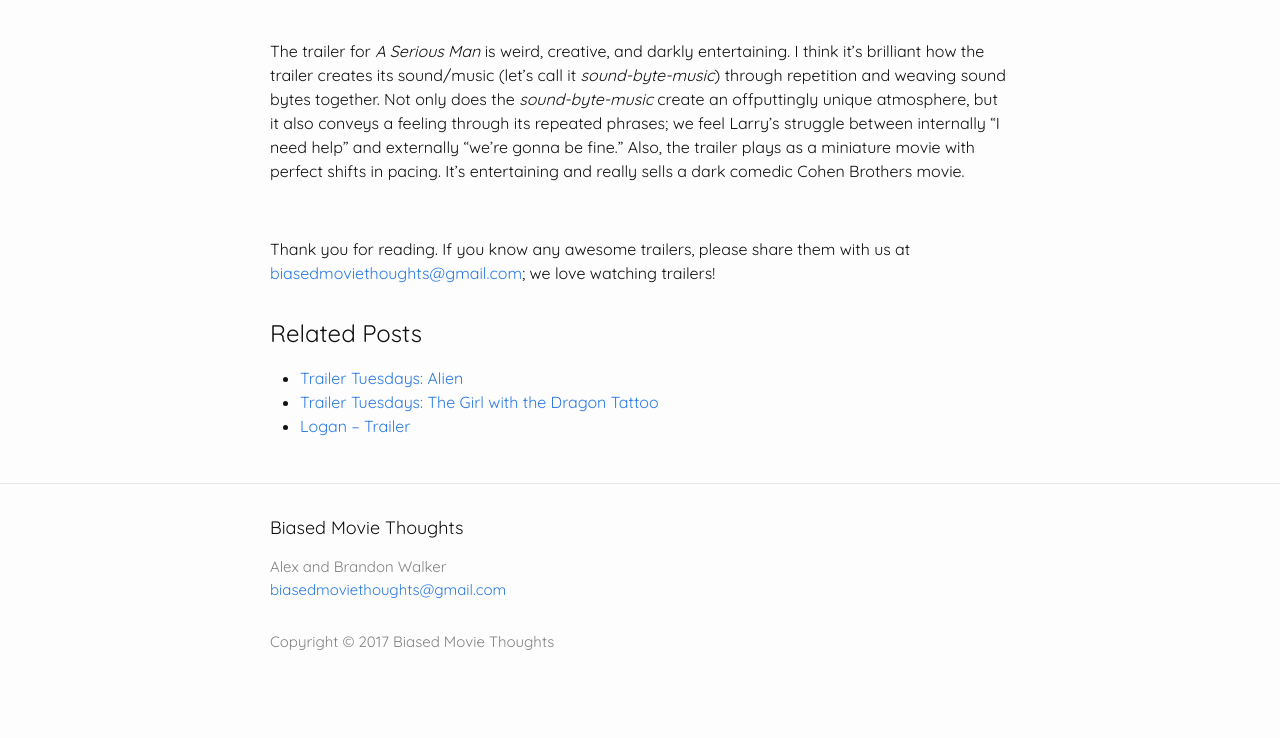
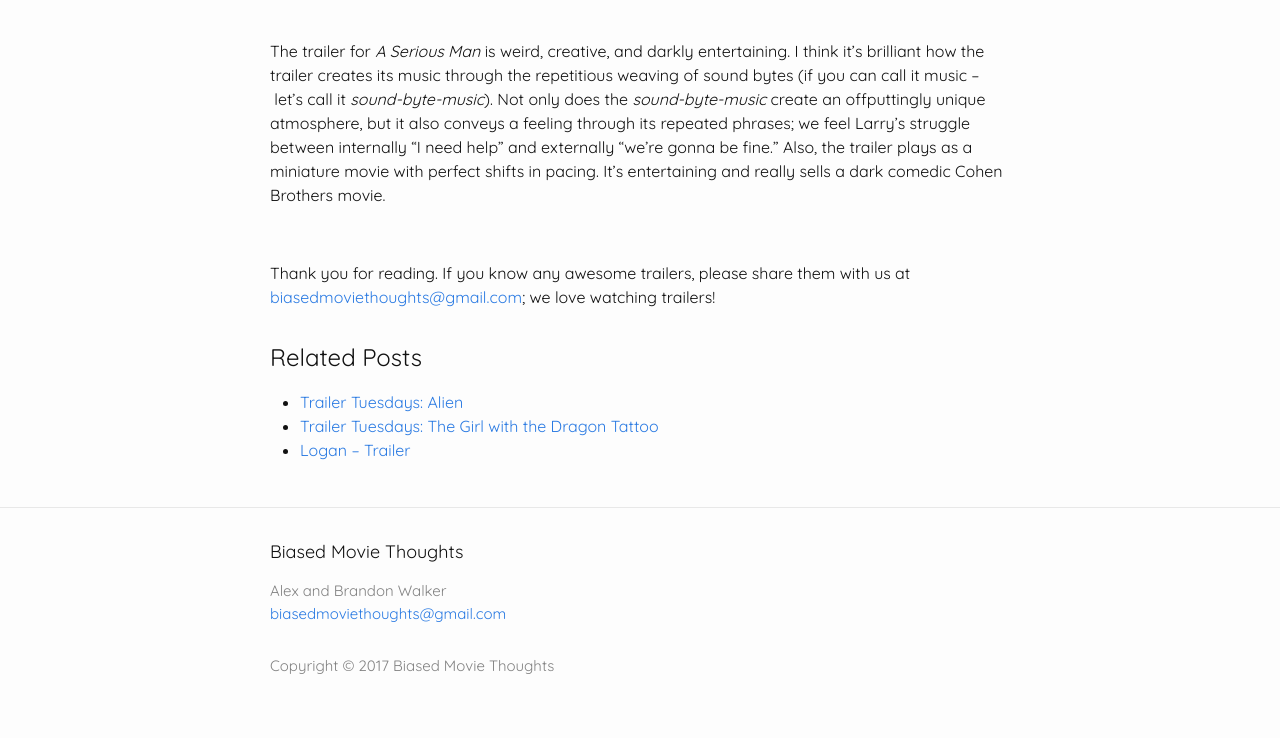
Before and after one commit to ncskier/film_blog, a Jekyll site: the page built from _posts/2017-07-11-trailer-tuesdays-a-serious-man.md, in a window 1280 px wide. Shown: the part 645-1383 px from the top of the page. Built offline with Jekyll 4.4.1, drawn with Linux system fonts in a browser that asks for light colours; before the commit the page ends 1359 px from its top, so only the background shows below that.

Commit message:
editted a serious man post

```diff
--- a/_posts/2017-07-11-trailer-tuesdays-a-serious-man.md
+++ b/_posts/2017-07-11-trailer-tuesdays-a-serious-man.md
@@ -25,7 +25,7 @@ youtubeId: "mDKHWRbK2_Q"
 
 <br>
 
-The trailer for _A Serious Man_ is weird, creative, and darkly entertaining. I think it's brilliant how the trailer creates its sound/music (let's call it _sound-byte-music_) through repetition and weaving sound bytes together. Not only does the _sound-byte-music_ create an offputtingly unique atmosphere, but it also conveys a feeling through its repeated phrases; we feel Larry's struggle between internally "I need help" and externally "we're gonna be fine." Also, the trailer plays as a miniature movie with perfect shifts in pacing. It's entertaining and really sells a dark comedic Cohen Brothers movie.
+The trailer for _A Serious Man_ is weird, creative, and darkly entertaining. I think it's brilliant how the trailer creates its music through the repetitious weaving of sound bytes (if you can call it music – let's call it _sound-byte-music_). Not only does the _sound-byte-music_ create an offputtingly unique atmosphere, but it also conveys a feeling through its repeated phrases; we feel Larry's struggle between internally "I need help" and externally "we're gonna be fine." Also, the trailer plays as a miniature movie with perfect shifts in pacing. It's entertaining and really sells a dark comedic Cohen Brothers movie.
 
 {% comment %}
 https://images-na.ssl-images-amazon.com/images/M/MV5BNjkxNTg5OTU2M15BMl5BanBnXkFtZTcwODI0NjU3Mg@@._V1_SX1520_CR0,0,1520,999_AL_.jpg
```
